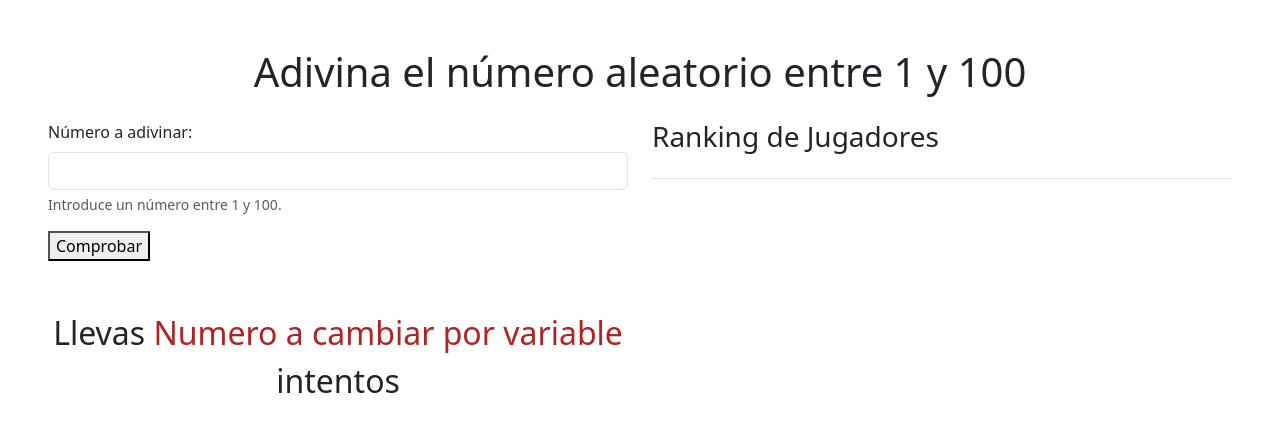
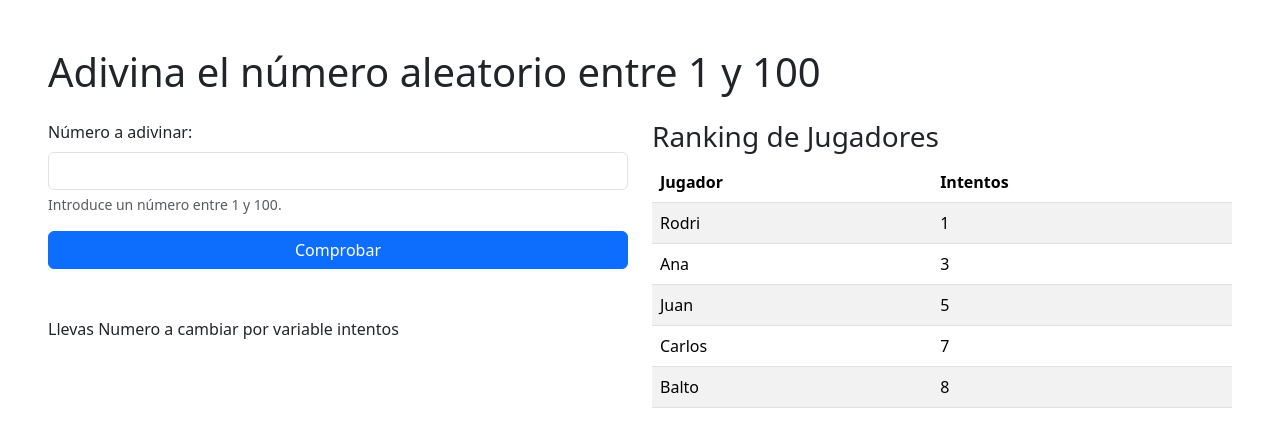
Before and after one commit to AlbertoNoriegaArena/proyectoGrupoFinal, a website built with Parcel: page front/src/index.html in a window 1280 px wide. Built offline with nearby package versions, Linux system fonts and the light colour scheme; files whose address does not match are found by name.

Commit message:
Hemos Creado la lista de ranking con los datos correspondientes, no funcionan los colores de fondo

```diff
--- a/front/src/css/estilos.css
+++ b/front/src/css/estilos.css
@@ -1,14 +1,13 @@
-header {
-    text-align: center;
-    margin-top: 20px;
-}
-/* Intentos*/
-
-.intentos{
-    text-align: center;
-    font-size: 2em;
+/* CSS para los colores de fondo */
+/* Estilos para los colores de fondo */
+.ranking-primero {
+    background-color: gold !important;
 }
 
-span.numeroDeIntentos {
-    color: firebrick;
+.ranking-segundo {
+    background-color: silver;
 }
+
+.ranking-tercero {
+    background-color: #cd7f32; /* Bronce */
+}
--- a/front/src/index.html
+++ b/front/src/index.html
@@ -11,7 +11,6 @@
     <title>Document</title>
     <link rel="stylesheet" href="css/estilos.css">
     <script src="../node_modules/jquery/dist/jquery.js"></script>
-    <script src="javascript/index.js"></script>
 </head>
 
 <body>
@@ -28,7 +27,7 @@
                         <input type="number" class="form-control" name="numero" id="numero" max="100" min="1" required>
                         <div class="form-text">Introduce un número entre 1 y 100.</div>
                     </div>
-                <button type="btn btn-primary botonComprobar w-100">Comprobar</button>
+                <button type="submit" class="btn btn-primary botonComprobar w-100">Comprobar</button>
             </form>
             <div class="intentos mt-5">
             <p>Llevas <span class="numeroDeIntentos"> Numero a cambiar por variable</span> intentos</p>
@@ -40,8 +39,8 @@
         <table class="table table-striped">
             <thead>
                 <tr>
-                    <th scope="Jugado"></th>
-                    <th scope="Intentos"></th>
+                    <th scope="col">Jugador</th>
+                    <th scope="col">Intentos</th>
                 </tr>
             </thead>
             <tbody id="ranking">
@@ -51,6 +50,8 @@
 
     </div>
   </div>
+
+  <script src="javascript/index.js"></script>
 </body>
 
 </html>
--- a/front/src/javascript/index.js
+++ b/front/src/javascript/index.js
@@ -0,0 +1,82 @@
+// Datos de ejemplo para el ranking
+let ranking = [
+    { "jugador": "Juan", "intentos": 5 },
+    { "jugador": "Ana", "intentos": 3 },
+    { "jugador": "Carlos", "intentos": 7 },
+    { "jugador": "Rodri", "intentos": 1 },
+    { "jugador": "Balto", "intentos": 8 }
+];
+
+// Función para mostrar el ranking en la tabla
+function mostrarRanking(ranking) {
+    const rankingTable = document.getElementById("ranking");
+    rankingTable.innerHTML = '';  // Limpiar la tabla antes de agregar las nuevas filas
+
+    // Ordenar las solicitudes por intentos (de menor a mayor)
+    ranking.sort((a, b) => a.intentos - b.intentos);
+
+    // Agregar el ranking a la tabla
+    ranking.forEach((entry, index) => {
+        const row = document.createElement('tr');  // Crear una nueva fila
+        row.innerHTML = `
+            <td>${entry.jugador}</td>
+            <td>${entry.intentos}</td>
+        `;
+        console.log(`Jugador: ${entry.jugador}, Intentos: ${entry.intentos}, Índice: ${index}`);
+
+        // Aplicar clases para los tres primeros jugadores con los colores y tamaños de fondo
+        if (index === 0) {
+            row.classList.add('ranking-primero');  // Fondo dorado para el primero
+        } else if (index === 1) {
+            row.classList.add('ranking-segundo');  // Fondo plateado para el segundo
+        } else if (index === 2) {
+            row.classList.add('ranking-tercero');  // Fondo bronce para el tercero
+        }
+
+        rankingTable.appendChild(row);  // Añadir la fila a la tabla
+    });
+}
+
+// Mostrar el ranking al cargar la página
+window.onload = function() {
+    mostrarRanking(ranking);  // Mostrar el ranking directamente
+};
+
+// Evento para el formulario (cuando el jugador adivine el número)
+const formulario = document.getElementById("formularioNumero");
+formulario.addEventListener("submit", function(event) {
+    event.preventDefault(); // Evita que el formulario se envíe y recargue la página
+
+    // Obtener el valor del número ingresado
+    const numeroIngresado = parseInt(document.getElementById("numero").value);
+
+    // Definir un número aleatorio entre 1 y 100
+    const numeroAleatorio = Math.floor(Math.random() * 100) + 1;
+
+    // Variable para contar los intentos
+    let intentos = 0;
+    intentos++;
+
+    // Mostrar el número de intentos en la pantalla
+    document.querySelector(".numeroDeIntentos").textContent = intentos;
+
+    // Comprobar si el número ingresado es correcto
+    if (numeroIngresado === numeroAleatorio) {
+        alert(`¡Felicidades! Has adivinado el número ${numeroAleatorio} en ${intentos} intentos.`);
+
+        // Agregar al ranking
+        const jugador = prompt("Introduce tu nombre:");
+        ranking.push({ jugador: jugador, intentos: intentos });
+
+        // Mostrar el ranking actualizado
+        mostrarRanking(ranking);
+
+        // Resetear el contador de intentos
+        intentos = 0;
+        document.querySelector(".numeroDeIntentos").textContent = intentos;
+    } else if (numeroIngresado < numeroAleatorio) {
+        alert("El número ingresado es menor. Intenta nuevamente.");
+    } else {
+        alert("El número ingresado es mayor. Intenta nuevamente.");
+    }
+});
```
Also changed, not shown: front/ranking.json (added, +28 -0 lines).
